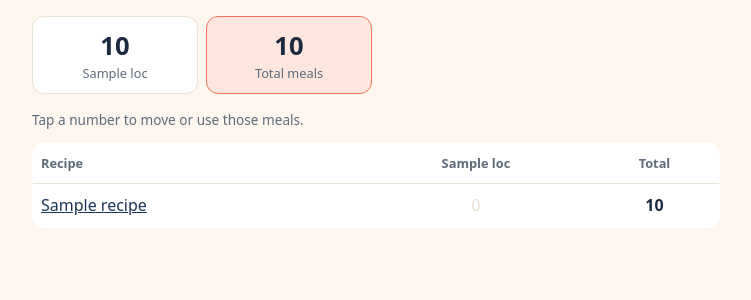
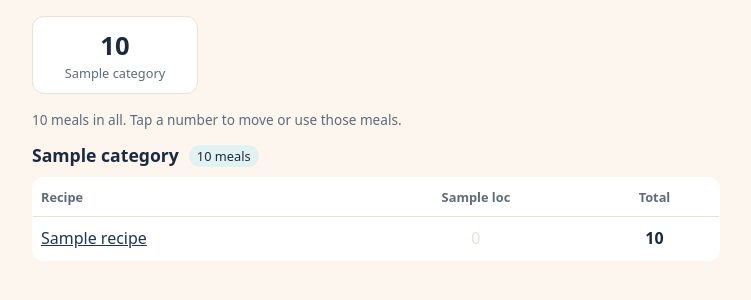
Before and after one commit to moorecameronjames/tube-feed-inventory-tracker, a Flask app: template templates/inventory.html in a window 1280 px wide. Shown: the part 95-395 px from the top of the page, without its empty margins (264-1015 px from the left). Run offline with Flask 3, Linux system fonts and the light colour scheme; the template is opened without the code that fills it: most values are stand-ins (such as "Sample title", 1, 10 or a date in 2020); some libraries are stand-ins or nearby versions.

Commit message:
Add meal categories: breakfast, lunch, snack, dinner
Each batch is logged as breakfast, lunch, snack, or dinner, so the same
recipe can be lunch one week and dinner the next. Stock and movements
are tracked per recipe + category, the Stock page groups meals by
category with per-category totals (empty ones highlighted), and Move /
Use picks a specific recipe + category. Existing databases are migrated
on startup with all prior meals marked as Snack.

Co-Authored-By: Claude Opus 5.5 <noreply@anthropic.com>

```diff
--- a/app.py
+++ b/app.py
@@ -80,6 +80,10 @@ def get_locations(db):
     return db.execute("SELECT * FROM locations ORDER BY sort_order").fetchall()
 
 
+def get_categories(db):
+    return db.execute("SELECT * FROM categories ORDER BY sort_order").fetchall()
+
+
 def get_recipes(db, include_archived=False):
     sql = "SELECT * FROM recipes"
     if not include_archived:
@@ -88,47 +92,62 @@ def get_recipes(db, include_archived=False):
 
 
 def get_stock_map(db):
-    """{recipe_id: {location_id: quantity}}"""
+    """{(recipe_id, category_id): {location_id: quantity}}, only for meals on hand."""
     stock = {}
-    for row in db.execute("SELECT recipe_id, location_id, quantity FROM stock"):
-        stock.setdefault(row["recipe_id"], {})[row["location_id"]] = row["quantity"]
+    for row in db.execute(
+        "SELECT recipe_id, category_id, location_id, quantity FROM stock WHERE quantity > 0"
+    ):
+        stock.setdefault((row["recipe_id"], row["category_id"]), {})[row["location_id"]] = row["quantity"]
     return stock
 
 
-def adjust_stock(db, recipe_id, location_id, delta):
+def recipe_totals(stock):
+    """{recipe_id: total meals across all categories and locations}"""
+    totals = {}
+    for (recipe_id, _), counts in stock.items():
+        totals[recipe_id] = totals.get(recipe_id, 0) + sum(counts.values())
+    return totals
+
+
+def adjust_stock(db, recipe_id, category_id, location_id, delta):
+    key = (recipe_id, category_id, location_id)
     if delta < 0:
         row = db.execute(
-            "SELECT quantity FROM stock WHERE recipe_id = %s AND location_id = %s FOR UPDATE",
-            (recipe_id, location_id),
+            """SELECT quantity FROM stock
+               WHERE recipe_id = %s AND category_id = %s AND location_id = %s FOR UPDATE""",
+            key,
         ).fetchone()
         have = row["quantity"] if row else 0
         if have < -delta:
             names = db.execute(
-                """SELECT r.name AS recipe, l.name AS location
-                   FROM recipes r, locations l WHERE r.id = %s AND l.id = %s""",
-                (recipe_id, location_id),
-            ).fetchone() or {"recipe": "that recipe", "location": "that spot"}
+                """SELECT r.name AS recipe, c.name AS category, l.name AS location
+                   FROM recipes r, categories c, locations l
+                   WHERE r.id = %s AND c.id = %s AND l.id = %s""",
+                key,
+            ).fetchone() or {"recipe": "that recipe", "category": "that category", "location": "that spot"}
             raise StockError(
-                f"There {'is' if have == 1 else 'are'} only {have} {names['recipe']} in {names['location']}."
+                f"There {'is' if have == 1 else 'are'} only {have} {names['recipe']} "
+                f"({names['category']}) in {names['location']}."
             )
         db.execute(
-            "UPDATE stock SET quantity = quantity + %s WHERE recipe_id = %s AND location_id = %s",
-            (delta, recipe_id, location_id),
+            """UPDATE stock SET quantity = quantity + %s
+               WHERE recipe_id = %s AND category_id = %s AND location_id = %s""",
+            (delta, *key),
         )
         return
     db.execute(
-        """INSERT INTO stock (recipe_id, location_id, quantity) VALUES (%s, %s, %s)
-           ON CONFLICT (recipe_id, location_id)
+        """INSERT INTO stock (recipe_id, category_id, location_id, quantity) VALUES (%s, %s, %s, %s)
+           ON CONFLICT (recipe_id, category_id, location_id)
            DO UPDATE SET quantity = stock.quantity + EXCLUDED.quantity""",
-        (recipe_id, location_id, delta),
+        (*key, delta),
     )
 
 
-def apply_movement(db, recipe_id, from_location_id, to_location_id, quantity):
+def apply_movement(db, recipe_id, category_id, from_location_id, to_location_id, quantity):
     if from_location_id:
-        adjust_stock(db, recipe_id, from_location_id, -quantity)
+        adjust_stock(db, recipe_id, category_id, from_location_id, -quantity)
     if to_location_id:
-        adjust_stock(db, recipe_id, to_location_id, quantity)
+        adjust_stock(db, recipe_id, category_id, to_location_id, quantity)
 
 
 # --- helpers --------------------------------------------------------------
@@ -177,34 +196,41 @@ def register_routes(app):
         db = get_db()
         locations = get_locations(db)
         stock = get_stock_map(db)
-        rows = []
-        totals = {loc["id"]: 0 for loc in locations}
-        for recipe in get_recipes(db, include_archived=True):
-            counts = stock.get(recipe["id"], {})
-            total = sum(counts.values())
-            if recipe["archived"] and total == 0:
-                continue
-            for loc_id, qty in counts.items():
-                totals[loc_id] += qty
-            rows.append({"recipe": recipe, "counts": counts, "total": total})
+        recipes = get_recipes(db, include_archived=True)  # already sorted by name
+        sections = []
+        for category in get_categories(db):
+            rows = [
+                {"recipe": r, "counts": stock[(r["id"], category["id"])],
+                 "total": sum(stock[(r["id"], category["id"])].values())}
+                for r in recipes
+                if (r["id"], category["id"]) in stock
+            ]
+            sections.append({
+                "category": category,
+                "rows": rows,
+                "total": sum(row["total"] for row in rows),
+            })
         return render_template(
             "inventory.html",
             locations=locations,
-            rows=rows,
-            totals=totals,
-            grand_total=sum(totals.values()),
+            sections=sections,
+            grand_total=sum(s["total"] for s in sections),
         )
 
     @app.route("/make", methods=["GET", "POST"])
     def make_batch():
         db = get_db()
         locations = get_locations(db)
+        categories = get_categories(db)
         recipes = get_recipes(db)
         form = request.form
 
         if request.method == "POST":
             try:
                 recipe_id = parse_int(form.get("recipe_id"), "Recipe", minimum=1)
+                category_id = parse_int(form.get("category_id"), "Category")
+                if category_id not in {c["id"] for c in categories}:
+                    raise ValueError("Pick breakfast, lunch, snack, or dinner.")
                 made_on = parse_date(form.get("made_on"))
                 split = {
                     loc["id"]: parse_int(form.get(f"qty_{loc['id']}"), loc["name"])
@@ -217,24 +243,28 @@ def register_routes(app):
             else:
                 with db.transaction():
                     batch_id = db.execute(
-                        "INSERT INTO batches (recipe_id, made_on, notes) VALUES (%s, %s, %s) RETURNING id",
-                        (recipe_id, made_on, form.get("notes", "").strip()),
+                        """INSERT INTO batches (recipe_id, category_id, made_on, notes)
+                           VALUES (%s, %s, %s, %s) RETURNING id""",
+                        (recipe_id, category_id, made_on, form.get("notes", "").strip()),
                     ).fetchone()["id"]
                     for loc_id, qty in split.items():
                         if qty:
-                            apply_movement(db, recipe_id, None, loc_id, qty)
+                            apply_movement(db, recipe_id, category_id, None, loc_id, qty)
                             db.execute(
-                                """INSERT INTO movements (recipe_id, batch_id, kind, to_location_id, quantity)
-                                   VALUES (%s, %s, 'made', %s, %s)""",
-                                (recipe_id, batch_id, loc_id, qty),
+                                """INSERT INTO movements
+                                       (recipe_id, category_id, batch_id, kind, to_location_id, quantity)
+                                   VALUES (%s, %s, %s, 'made', %s, %s)""",
+                                (recipe_id, category_id, batch_id, loc_id, qty),
                             )
                 name = next((r["name"] for r in recipes if r["id"] == recipe_id), "batch")
-                flash(f"Added {sum(split.values())} meals of {name}.", "success")
+                category = next(c["name"] for c in categories if c["id"] == category_id)
+                flash(f"Added {sum(split.values())} meals of {name} ({category}).", "success")
                 return redirect(url_for("inventory"))
 
         return render_template(
             "make.html",
             recipes=recipes,
+            categories=categories,
             locations=locations,
             form=form,
             selected_recipe=form.get("recipe_id") or request.args.get("recipe_id", ""),
@@ -246,6 +276,7 @@ def register_routes(app):
         db = get_db()
         locations = get_locations(db)
         location_ids = {loc["id"] for loc in locations}
+        categories = get_categories(db)
         recipes = get_recipes(db, include_archived=True)
         stock = get_stock_map(db)
         values = request.form if request.method == "POST" else request.args
@@ -255,7 +286,7 @@ def register_routes(app):
                 kind = values.get("kind")
                 if kind not in KIND_LABELS:
                     raise ValueError("Pick what happened.")
-                recipe_id = parse_int(values.get("recipe_id"), "Recipe", minimum=1)
+                recipe_id, category_id = parse_item(values.get("meal"))
                 quantity = parse_int(values.get("quantity"), "Number of meals", minimum=1)
                 from_id = parse_int(values.get("from_location_id"), "From", minimum=1)
                 to_id = None
@@ -266,22 +297,36 @@ def register_routes(app):
                 if from_id not in location_ids or (to_id and to_id not in location_ids):
                     raise ValueError("Unknown location.")
                 with db.transaction():
-                    apply_movement(db, recipe_id, from_id, to_id, quantity)
+                    apply_movement(db, recipe_id, category_id, from_id, to_id, quantity)
                     db.execute(
-                        """INSERT INTO movements (recipe_id, kind, from_location_id, to_location_id, quantity)
-                           VALUES (%s, %s, %s, %s, %s)""",
-                        (recipe_id, kind, from_id, to_id, quantity),
+                        """INSERT INTO movements
+                               (recipe_id, category_id, kind, from_location_id, to_location_id, quantity)
+                           VALUES (%s, %s, %s, %s, %s, %s)""",
+                        (recipe_id, category_id, kind, from_id, to_id, quantity),
                     )
             except (ValueError, StockError) as e:
                 flash(str(e), "error")
             else:
-                flash(describe_change(kind, quantity, recipes, locations, recipe_id, from_id, to_id), "success")
+                flash(describe_change(db, kind, quantity, recipe_id, category_id, from_id, to_id), "success")
                 return redirect(url_for("inventory"))
 
-        stock_json = {str(r): {str(l): q for l, q in locs.items()} for r, locs in stock.items()}
+        # One choice per recipe + category on hand, grouped by category.
+        recipe_names = {r["id"]: r["name"] for r in recipes}
+        groups = []
+        for c in categories:
+            items = [
+                {"key": f"{r_id}:{c_id}", "label": recipe_names[r_id]}
+                for (r_id, c_id) in stock
+                if c_id == c["id"]
+            ]
+            if items:
+                groups.append({"category": c["name"], "items": sorted(items, key=lambda i: i["label"].lower())})
+        selected = values.get("meal") or f"{values.get('recipe_id')}:{values.get('category_id')}"
+        stock_json = {f"{r}:{c}": {str(l): q for l, q in locs.items()} for (r, c), locs in stock.items()}
         return render_template(
             "move.html",
-            recipes=[r for r in recipes if not r["archived"] or sum(stock.get(r["id"], {}).values())],
+            groups=groups,
+            selected=selected,
             locations=locations,
             values=values,
             stock_json=stock_json,
@@ -290,14 +335,13 @@ def register_routes(app):
     @app.get("/recipes")
     def recipes():
         db = get_db()
-        stock = get_stock_map(db)
+        totals = recipe_totals(get_stock_map(db))
         all_recipes = get_recipes(db, include_archived=True)
-        totals = {r["id"]: sum(stock.get(r["id"], {}).values()) for r in all_recipes}
         return render_template(
             "recipes.html",
             active=[r for r in all_recipes if not r["archived"]],
             archived=[r for r in all_recipes if r["archived"]],
-            totals=totals,
+            totals={r["id"]: totals.get(r["id"], 0) for r in all_recipes},
         )
 
     @app.route("/recipes/new", methods=["GET", "POST"])
@@ -324,15 +368,21 @@ def register_routes(app):
         db = get_db()
         recipe = load_recipe(recipe_id)
         batches = db.execute(
-            """SELECT b.*, COALESCE(SUM(m.quantity), 0) AS meals
+            """SELECT b.*, c.name AS category, COALESCE(SUM(m.quantity), 0) AS meals
                FROM batches b
+               JOIN categories c ON c.id = b.category_id
                LEFT JOIN movements m ON m.batch_id = b.id AND m.kind = 'made'
                WHERE b.recipe_id = %s
-               GROUP BY b.id
+               GROUP BY b.id, c.name
                ORDER BY b.made_on DESC, b.id DESC""",
             (recipe_id,),
         ).fetchall()
-        counts = get_stock_map(db).get(recipe_id, {})
+        # Meals of this recipe on hand, summed across categories.
+        counts = {}
+        for (r_id, _), locs in get_stock_map(db).items():
+            if r_id == recipe_id:
+                for loc_id, qty in locs.items():
+                    counts[loc_id] = counts.get(loc_id, 0) + qty
         return render_template(
             "recipe_detail.html",
             recipe=recipe,
@@ -351,10 +401,11 @@ def register_routes(app):
             recipe = next((r for r in recipes if r["id"] == int(request.args["recipe_id"])), None)
 
         movements = db.execute(
-            """SELECT m.*, r.name AS recipe, b.made_on,
+            """SELECT m.*, r.name AS recipe, c.name AS category, b.made_on,
                       lf.short_name AS from_name, lt.short_name AS to_name
                FROM movements m
                JOIN recipes r ON r.id = m.recipe_id
+               JOIN categories c ON c.id = m.category_id
                LEFT JOIN batches b ON b.id = m.batch_id
                LEFT JOIN locations lf ON lf.id = m.from_location_id
                LEFT JOIN locations lt ON lt.id = m.to_location_id
@@ -389,7 +440,9 @@ def register_routes(app):
                 if m is None:
                     abort(404)
                 # Reverse the change: put meals back where they came from.
-                apply_movement(db, m["recipe_id"], m["to_location_id"], m["from_location_id"], m["quantity"])
+                apply_movement(
+                    db, m["recipe_id"], m["category_id"], m["to_location_id"], m["from_location_id"], m["quantity"]
+                )
                 db.execute("DELETE FROM movements WHERE id = %s", (movement_id,))
                 if m["batch_id"]:
                     db.execute(
@@ -406,13 +459,29 @@ def register_routes(app):
         return redirect(url_for("history", recipe_id=recipe_filter) if recipe_filter.isdigit() else url_for("history"))
 
 
-def describe_change(kind, quantity, recipes, locations, recipe_id, from_id, to_id):
-    recipe = next(r["name"] for r in recipes if r["id"] == recipe_id)
-    names = {loc["id"]: loc["name"] for loc in locations}
-    meals = f"{quantity} {recipe}"
+def parse_item(value):
+    """'recipe_id:category_id' from the Move form's meal picker."""
+    try:
+        recipe_id, category_id = (int(part) for part in (value or "").split(":"))
+    except ValueError:
+        raise ValueError("Pick which meal.")
+    return recipe_id, category_id
+
+
+def describe_change(db, kind, quantity, recipe_id, category_id, from_id, to_id):
+    n = db.execute(
+        """SELECT r.name AS recipe, c.name AS category, lf.name AS from_name, lt.name AS to_name
+           FROM recipes r
+           JOIN categories c ON c.id = %s
+           JOIN locations lf ON lf.id = %s
+           LEFT JOIN locations lt ON lt.id = %s
+           WHERE r.id = %s""",
+        (category_id, from_id, to_id, recipe_id),
+    ).fetchone()
+    meals = f"{quantity} {n['recipe']} ({n['category']})"
     if kind == "moved":
-        return f"Moved {meals} from {names[from_id]} to {names[to_id]}."
-    return f"{KIND_LABELS[kind]}: {meals} from {names[from_id]}."
+        return f"Moved {meals} from {n['from_name']} to {n['to_name']}."
+    return f"{KIND_LABELS[kind]}: {meals} from {n['from_name']}."
 
 
 def load_recipe(recipe_id):
--- a/static/style.css
+++ b/static/style.css
@@ -175,3 +175,16 @@ a.secondary { display: block; text-align: center; padding: 12px; margin-top: 8px
 .filter label { margin-top: 0; }
 .last-made { text-align: center; }
 .last-made-date { font-size: 1.3rem; font-weight: 700; margin: 2px 0; }
+
+/* Categories */
+a.stat { color: inherit; text-decoration: none; }
+.stat-empty { border-color: var(--highlight); background: var(--highlight-soft); }
+.category { margin-bottom: 20px; scroll-margin-top: 12px; }
+.category-head { display: flex; align-items: center; gap: 10px; margin-bottom: 8px; }
+.category-head h2 { margin: 0; }
+.category .none { margin: 0 0 0 2px; }
+.tag {
+  display: inline-block; font-size: 0.75rem; padding: 0 7px; border-radius: 999px;
+  background: var(--accent-soft); color: var(--text); vertical-align: 1px;
+}
+.choices.grid-2 { display: grid; grid-template-columns: 1fr 1fr; }
--- a/templates/inventory.html
+++ b/templates/inventory.html
@@ -1,20 +1,24 @@
 {% extends "base.html" %}
 {% block content %}
 <section class="summary">
-  {% for loc in locations %}
-  <div class="stat">
-    <div class="stat-number">{{ totals[loc.id] }}</div>
-    <div class="stat-label">{{ loc.short_name }}</div>
-  </div>
+  {% for s in sections %}
+  <a class="stat {{ 'stat-empty' if not s.total }}" href="#cat-{{ s.category.id }}">
+    <div class="stat-number">{{ s.total }}</div>
+    <div class="stat-label">{{ s.category.name }}</div>
+  </a>
   {% endfor %}
-  <div class="stat stat-total">
-    <div class="stat-number">{{ grand_total }}</div>
-    <div class="stat-label">Total meals</div>
-  </div>
 </section>
 
-{% if rows %}
-<p class="hint">Tap a number to move or use those meals.</p>
+{% if grand_total %}
+<p class="hint">{{ grand_total }} meals in all. Tap a number to move or use those meals.</p>
+
+{% for s in sections %}
+<section class="category" id="cat-{{ s.category.id }}">
+  <div class="category-head">
+    <h2>{{ s.category.name }}</h2>
+    <span class="badge">{{ s.total }} meal{{ '' if s.total == 1 else 's' }}</span>
+  </div>
+  {% if s.rows %}
   <div class="table-wrap">
   <table class="stock">
     <thead>
@@ -25,14 +29,14 @@
       </tr>
     </thead>
     <tbody>
-    {% for row in rows %}
+      {% for row in s.rows %}
       <tr>
         <td class="left"><a href="{{ url_for('recipe_detail', recipe_id=row.recipe.id) }}">{{ row.recipe.name }}</a></td>
         {% for loc in locations %}
           {% set qty = row.counts.get(loc.id, 0) %}
           <td>
             {% if qty %}
-            <a class="qty" href="{{ url_for('move', recipe_id=row.recipe.id, from_location_id=loc.id) }}">{{ qty }}</a>
+              <a class="qty" href="{{ url_for('move', recipe_id=row.recipe.id, category_id=s.category.id, from_location_id=loc.id) }}">{{ qty }}</a>
             {% else %}<span class="zero">0</span>{% endif %}
           </td>
         {% endfor %}
@@ -43,9 +47,15 @@
   </table>
   </div>
   {% else %}
+  <p class="muted small none">None on hand.</p>
+  {% endif %}
+</section>
+{% endfor %}
+
+{% else %}
 <div class="card empty">
   <p>No meals tracked yet.</p>
-  <p><a class="button" href="{{ url_for('new_recipe') }}">Add a recipe</a> then log a batch under <strong>Made</strong>.</p>
+  <p><a class="button" href="{{ url_for('make_batch') }}">Log a batch</a></p>
 </div>
 {% endif %}
 {% endblock %}
--- a/templates/recipe_detail.html
+++ b/templates/recipe_detail.html
@@ -31,7 +31,7 @@
   <ul class="list">
     {% for b in batches %}
     <li>
-      <span>{{ b.made_on.strftime('%b %d, %Y') }}{% if b.notes %} · <span class="muted">{{ b.notes }}</span>{% endif %}</span>
+      <span>{{ b.made_on.strftime('%b %d, %Y') }} <span class="tag">{{ b.category }}</span>{% if b.notes %} · <span class="muted">{{ b.notes }}</span>{% endif %}</span>
       <span class="badge">{{ b.meals }} meals</span>
     </li>
     {% endfor %}
```
Also changed, not shown: schema.sql (+52 -9 lines), templates/history.html (+4 -4 lines), templates/make.html (+8 -0 lines), templates/move.html (+11 -7 lines), tests/test_app.py (+152 -44 lines). Lines whose indentation alone changed are shown as unchanged.
